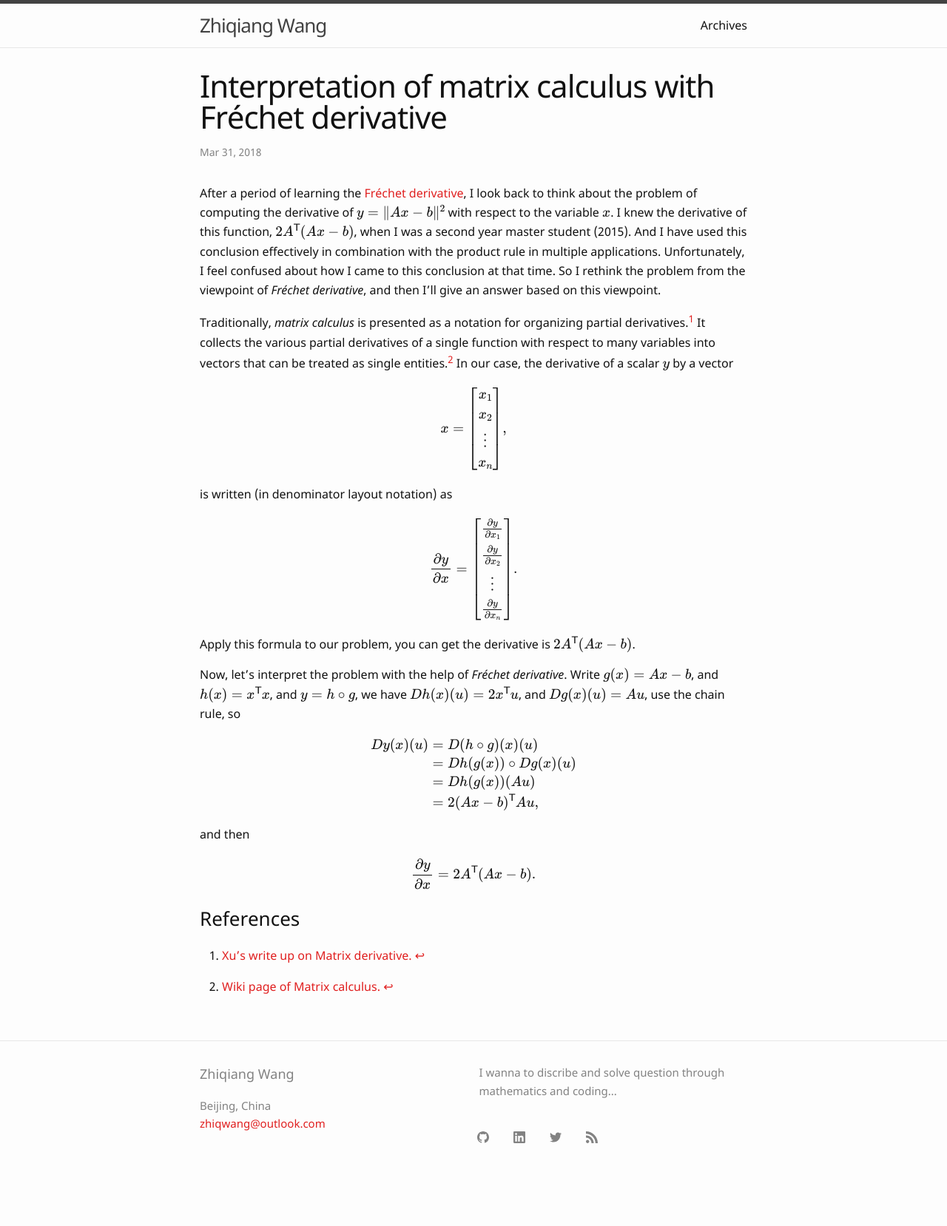
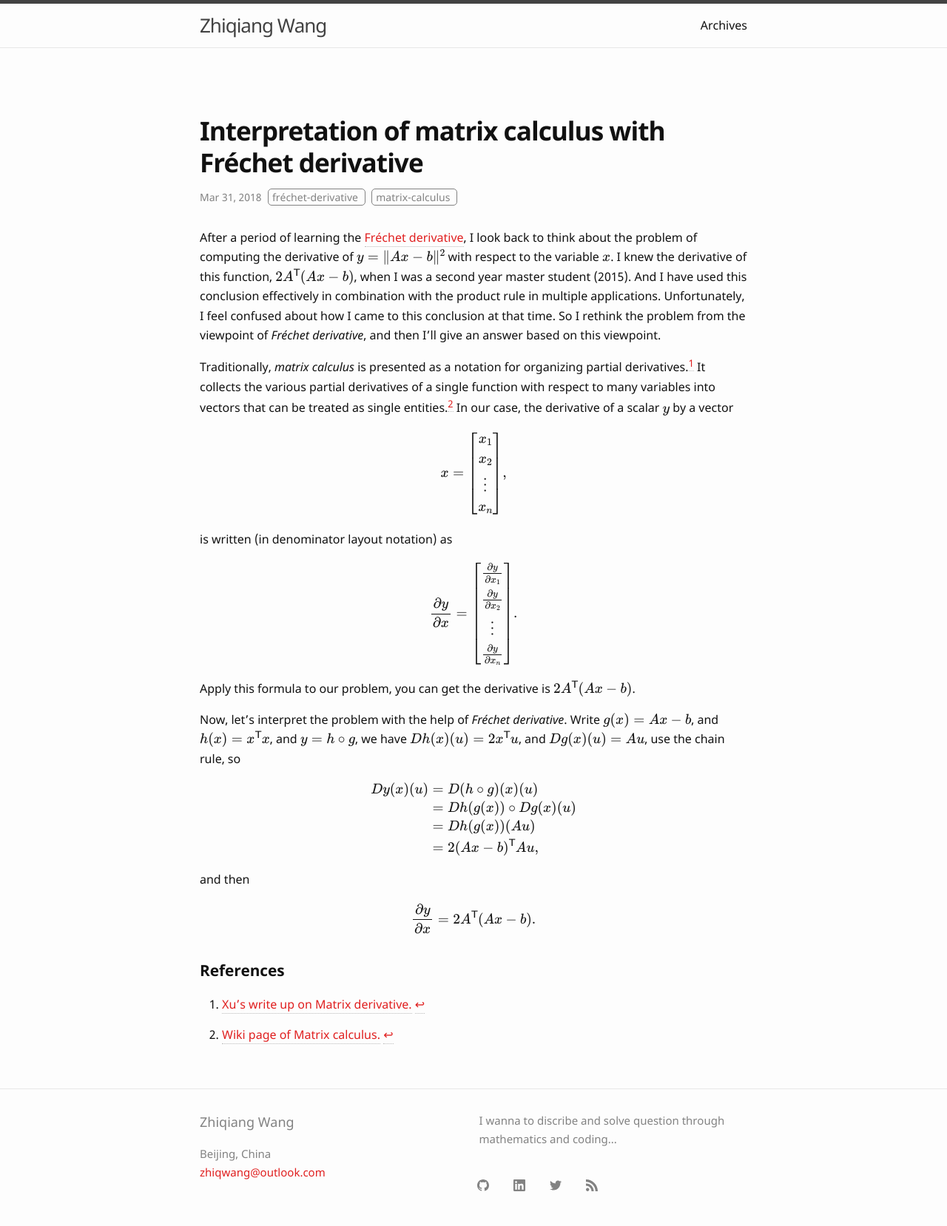
Before and after one commit to zhiqwang/zhiqwang.github.io, a Jekyll site: the page built from _posts/2018-03-31-Interpretation-of-matrix-calculus-with-Fréchet-derivative.md, in a window 1280 px wide. Shown: the whole page at 74% size. Built offline with Jekyll 4.4.1, drawn with Linux system fonts in a browser that asks for light colours; formulas are drawn with MathJax 3; comment, search, counter and statistics services are not loaded; before the commit the page ends 1592 px from its top, so only the background shows below that.

Commit message:
Add tags button in posts

```diff
--- a/_layouts/post.html
+++ b/_layouts/post.html
@@ -12,7 +12,16 @@ layout: default
       </time>
       {%- if page.author -%}
         • <span itemprop="author" itemscope itemtype="http://schema.org/Person"><span class="p-author h-card" itemprop="name">{{ page.author | escape }}</span></span>
-      {%- endif -%}</p>
+      {%- endif -%}
+
+      <span>
+        {% for tag in page.tags %}
+          {% capture tag_name %}{{ tag }}{% endcapture %}
+          <a class="post-tag" href="/tag/{{ tag_name }}"><nobr>{{ tag_name }}</nobr>&nbsp;</a>
+        {% endfor %}
+      </span>
+
+    </p>
   </header>
 
   <div class="post-content e-content" itemprop="articleBody">
--- a/_posts/2018-03-31-Interpretation-of-matrix-calculus-with-Fréchet-derivative.md
+++ b/_posts/2018-03-31-Interpretation-of-matrix-calculus-with-Fréchet-derivative.md
@@ -1,7 +1,7 @@
 ---
 layout: post
 title: Interpretation of matrix calculus with Fréchet derivative
-tags: [Fréchet-derivative, matrix-calculus]
+tags: [fréchet-derivative, matrix-calculus]
 date: 2018-03-31 20:00:00 +0800
 ---
 
--- a/_sass/minima/_layout.scss
+++ b/_sass/minima/_layout.scss
@@ -196,11 +196,8 @@
 }
 
 .page-heading {
-  @include relative-font-size(2);
-}
-
-.post-list-heading {
   @include relative-font-size(1.5);
+  font-weight: 600;
 }
 
 .post-list {
@@ -208,7 +205,7 @@
   list-style: none;
 
   > li {
-    margin-bottom: $spacing-unit;
+    margin-bottom: $spacing-unit * 2;
   }
 }
 
@@ -233,7 +230,14 @@
 
 .post-link {
   display: block;
-  @include relative-font-size(1.5);
+  @include relative-font-size(1.75);
+  font-weight: 600;
+
+  &:hover {
+    color: $crimson-color-light;
+    text-decoration: none;
+    cursor: pointer;
+  }
 }
 
 
@@ -252,48 +256,74 @@
  * Posts
  */
 .post-header {
+  margin-top: $spacing-unit * 2;
   margin-bottom: $spacing-unit;
 }
 
-.post-title,
-.post-content h1 {
-  @include relative-font-size(2.625);
+.post-title {
+  @include relative-font-size(2.2);
   letter-spacing: -1px;
-  line-height: 1;
+  line-height: 1.2;
 
-  @media screen and (min-width: $on-large) {
-    @include relative-font-size(2.625);
+  @include media-query($on-laptop) {
+    @include relative-font-size(2.2);
   }
+
+  font-weight: $base-font-weight * 1.5;
+  width: $content-width * 0.85;
+  max-width: 100%;
 }
 
 .post-content {
   margin-bottom: $spacing-unit;
 
   h2 {
-    @include relative-font-size(1.75);
+    @include relative-font-size(1.8);
 
-    @media screen and (min-width: $on-large) {
-      @include relative-font-size(2);
+    @include media-query($on-laptop) {
+      @include relative-font-size(1.75);
+    }
+
+    font-weight: $base-font-weight * 1.5;
+    margin-top: $spacing-unit * 1.55;
+
+    blockquote: {
+        line-height: 1.5;
     }
   }
 
   h3 {
-    @include relative-font-size(1.375);
+    @include relative-font-size(1.3);
 
-    @media screen and (min-width: $on-large) {
-      @include relative-font-size(1.625);
+    @include media-query($on-laptop) {
+      @include relative-font-size(1.375);
+    }
+    font-weight: $base-font-weight * 1.35;
+    margin-top: $spacing-unit * 1.1;
+  }
+
+  h4 {
+    @include relative-font-size(1.15);
+
+    @include media-query($on-laptop) {
+      @include relative-font-size(1.125);
+    }
+    font-weight: $base-font-weight * 2.0;
+  }
+
+  a {
+    border-bottom: 1px dotted #bbb;
+    padding-bottom: 1px;
+
+    &:hover {
+      color: $crimson-color-light;
+      border-bottom: 1px solid $crimson-color-light;
+      padding-bottom: 1px;
+      text-decoration: none;
     }
   }
 
-  h4 {
-    @include relative-font-size(1.125);
-
-    @media screen and (min-width: $on-large) {
-      @include relative-font-size(1.25);
-    }
-  }
 }
-
 
 .social-media-list {
   display: table-row;
--- a/archives.html
+++ b/archives.html
@@ -5,7 +5,7 @@ permalink: /archives/
 ---
 
 <div class="home other-pages">
-  <h2 class="post-list-heading">Blog posts by Year</h2>
+  <h2 class="page-heading">Browse by Year</h2>
 
     {% assign years = site.posts | group_by_exp: "post", "post.date | date: '%Y'" %}
     {% for year in years %}
@@ -16,7 +16,7 @@ permalink: /archives/
 
   <br><br>
 
-  <h2 class="post-list-heading">Blog posts by Tag</h2>
+  <h2 class="page-heading">Browse by Tag</h2>
     {% capture temp_tags %}
       {% for tag in site.tags %}
         {{ tag[1].size | plus: 1000 }}#{{ tag[0] }}#{{ tag[1].size }}
```
